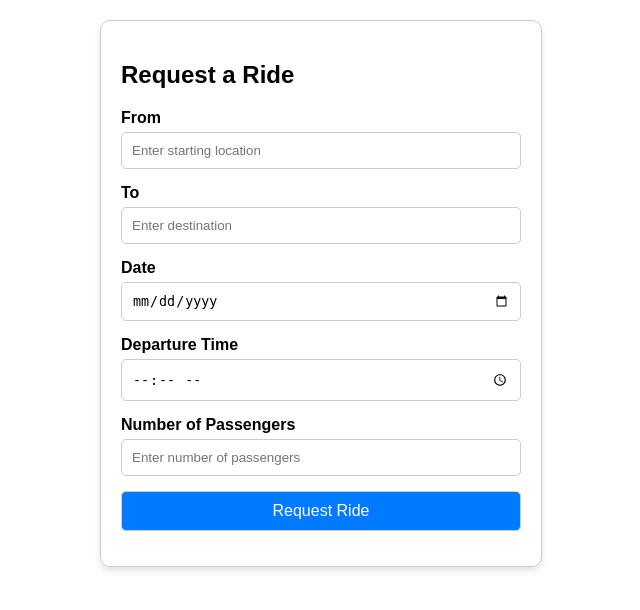
After one commit to trnguyen34/RoadBuddy, a Flask app: page /post-ride-request in a window 1280 px wide. The commit adds this page. Shown: the top 610 px of the page, without its empty margins (319-959 px from the left). Run offline with Flask 3, Linux system fonts and the light colour scheme; the visitor is signed in with stand-in values (Sample User, id 1).

Commit message:
adding post ride request feature

```diff
--- a/backend/app.py
+++ b/backend/app.py
@@ -299,6 +299,72 @@ def view_ride_offer():
         return render_template('rideOffers.html', rides=rides)
     except FirebaseError:
         return render_template('rideOffers.html', error = "Error fetching data")
+
+@app.route('/post-ride-request', methods=['GET', 'POST'])
+@auth_required
+def post_ride_request():
+    """
+    Handles posting of ride requests by authenticated users.
+
+    For POST requests, gathers ride details from the form, and saves the
+    ride information to Firestore. Updates the user's profile with
+    the posted ride ID. For GET requests, renders the request posting form.
+
+    Returns:
+        Response: JSON response with the request details and a success message (status 201)
+        for successful POST requests, or renders the requests posting form (status 200).
+        On error, renders the form with an error message.
+    """
+    if request.method == 'POST':
+        owner_id = session['user'].get('uid')
+        owner_name = session['user'].get('name')
+
+        ride_request_details = {
+            "from": request.form.get('from'),
+            "to": request.form.get('to'),
+            "date": request.form.get('date'),
+            "departureTime": request.form.get('departure_time'),
+            "numPassengers": int(request.form.get('num_passengers')),
+        }
+
+        try:
+            # Generate new ride request document
+            ride_ref = db.collection('ride_requests').document()  # Auto-generated ID
+            ride_request_id = ride_ref.id
+
+            # Access the 'users' collection in Firestore with the owner_id
+            user_ref = db.collection('users').document(owner_id)
+            # Fetch the user's document data
+            user_doc = user_ref.get()
+            # Convert the Firestore document into a Python dictionary
+            user_data = user_doc.to_dict()
+            # Get existing ride request or empty list
+            rides_request_posted = user_data.get('ridesPosted', [])
+
+            ride_data = {
+                'ownerID': owner_id,
+                'ownerName': owner_name,
+                'from': ride_request_details['from'],
+                'to': ride_request_details['to'],
+                'date': ride_request_details['date'],
+                'departureTime': ride_request_details['departureTime'],
+                'numPassengers': ride_request_details['numPassengers'],
+                'status': 'open',
+            }
+
+            # Save the ride data to Firestore
+            ride_ref.set(ride_data)
+
+            # Append new ride ID and update Firestore
+            rides_request_posted.append(ride_request_id)
+            user_ref.update({'ridesPosted': rides_request_posted})
+
+            return jsonify({"message": "Request posted successfully", "ride": ride_data}), 201
+        except FirebaseError:
+            return render_template('ridePostReq.html', error="Please try again.", **request.form)
+
+    # Render the form for GET requests
+    return render_template('ridePostReq.html')
 @app.route('/home')
 @auth_required
 def home():
--- a/backend/templates/home.html
+++ b/backend/templates/home.html
@@ -49,6 +49,9 @@
         <form action="/post-ride" method="GET">
             <button type="submit" class="logout-btn">Post Ride</button>
         </form>
+        <form action="/post-ride-request" method="GET">
+            <button type="submit" class="post-btn">Post Ride Request</button>
+        </form>
         <form action="/logout" method="POST">
             <button type="submit" class="logout-btn">Logout</button>
         </form>
--- /dev/null
+++ b/backend/templates/ridePostReq.html
@@ -0,0 +1,101 @@
+<!DOCTYPE html>
+<html lang="en">
+<head>
+  <meta charset="UTF-8">
+  <meta name="viewport" content="width=device-width, initial-scale=1.0">
+  <title>Request a Ride</title>
+  <style>
+    body {
+      font-family: Arial, sans-serif;
+      margin: 20px;
+    }
+    .form-container {
+      max-width: 400px;
+      margin: 0 auto;
+      padding: 20px;
+      border: 1px solid #ccc;
+      border-radius: 10px;
+      box-shadow: 0 4px 6px rgba(0, 0, 0, 0.1);
+    }
+    input, select, button {
+      width: 100%;
+      padding: 10px;
+      margin-bottom: 15px;
+      border: 1px solid #ccc;
+      border-radius: 5px;
+      box-sizing: border-box;
+    }
+    label {
+      display: block;
+      margin-bottom: 5px;
+      font-weight: bold;
+    }
+    button {
+      background-color: #007BFF;
+      color: #fff;
+      font-size: 16px;
+      cursor: pointer;
+    }
+    button:hover {
+      background-color: #0056b3;
+    }
+    .error {
+      color: red;
+      margin-bottom: 15px;
+    }
+  </style>
+</head>
+<body>
+  <div class="form-container">
+    <h2>Request a Ride</h2>
+    {% if error %}
+      <p class="error">{{ error }}</p>
+    {% endif %}
+    <form action="/post-ride-request" method="POST" id="postRideForm" onsubmit="return validateForm()">
+      <label for="from">From</label>
+      <input type="text" id="from" name="from" placeholder="Enter starting location" value="{{ request.form.from }}" required>
+
+      <label for="to">To</label>
+      <input type="text" id="to" name="to" placeholder="Enter destination" value="{{ request.form.to }}" required>
+
+      <label for="date">Date</label>
+      <input type="date" id="date" name="date" value="{{ request.form.date }}" required>
+
+      <label for="departure_time">Departure Time</label>
+      <input type="time" id="departure_time" name="departure_time" value="{{ request.form.departure_time }}" required>
+
+      <label for="num_passengers">Number of Passengers</label>
+      <input type="number" id="num_passengers" name="num_passengers" placeholder="Enter number of passengers" min="1" value="{{ request.form.number_of_passengers }}" required>
+
+      <button type="submit">Request Ride</button>
+    </form>
+  </div>
+
+  <script>
+    function validateForm() {
+      // Get the values from the form
+      const from = document.getElementById('from').value;
+      const to = document.getElementById('to').value;
+      const date = document.getElementById('date').value;
+      const departureTime = document.getElementById('departure_time').value;
+      const numPassengers = document.getElementById('num_passengers').value;
+      const cost = document.getElementById('cost').value;
+
+      // Check for valid number of passengers
+      if (numPassengers < 1 || isNaN(numPassengers)) {
+        alert("Number of passengers must be a valid number greater than 0.");
+        return false;
+      }
+
+      // Check for valid cost value
+      if (cost < 0 || isNaN(cost)) {
+        alert("Cost must be a valid number greater than or equal to 0.");
+        return false;
+      }
+
+      // Submit form
+      return true;
+    }
+  </script>
+</body>
+</html>
```
Also changed, not shown: backend/templates/rideRequests.html (added).
